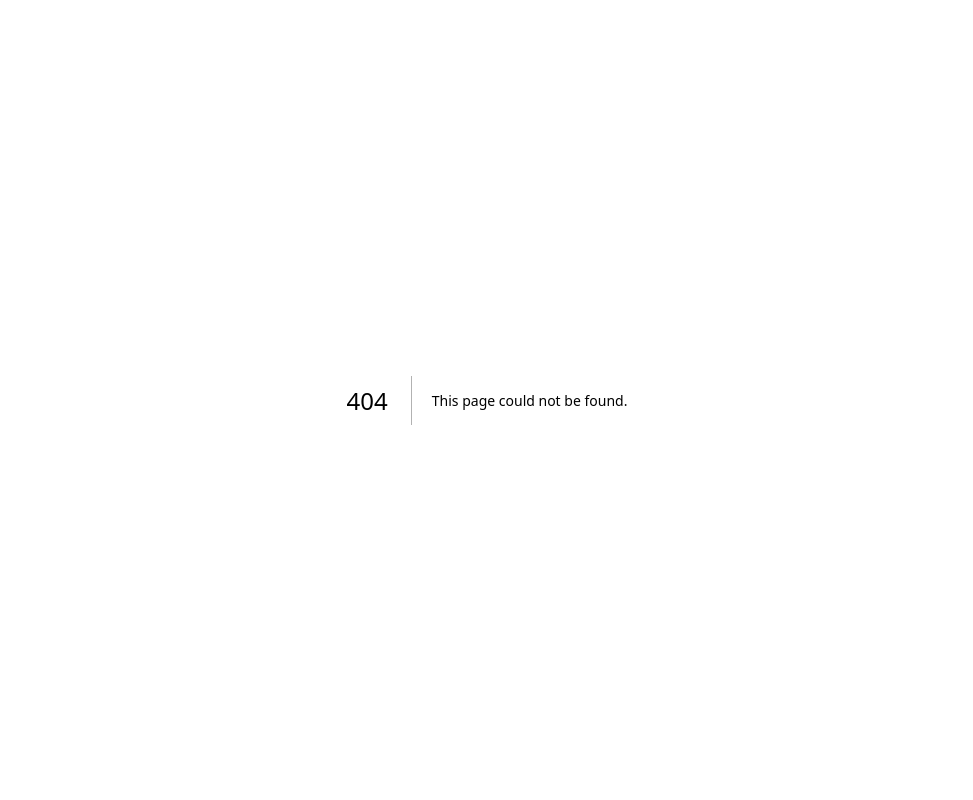
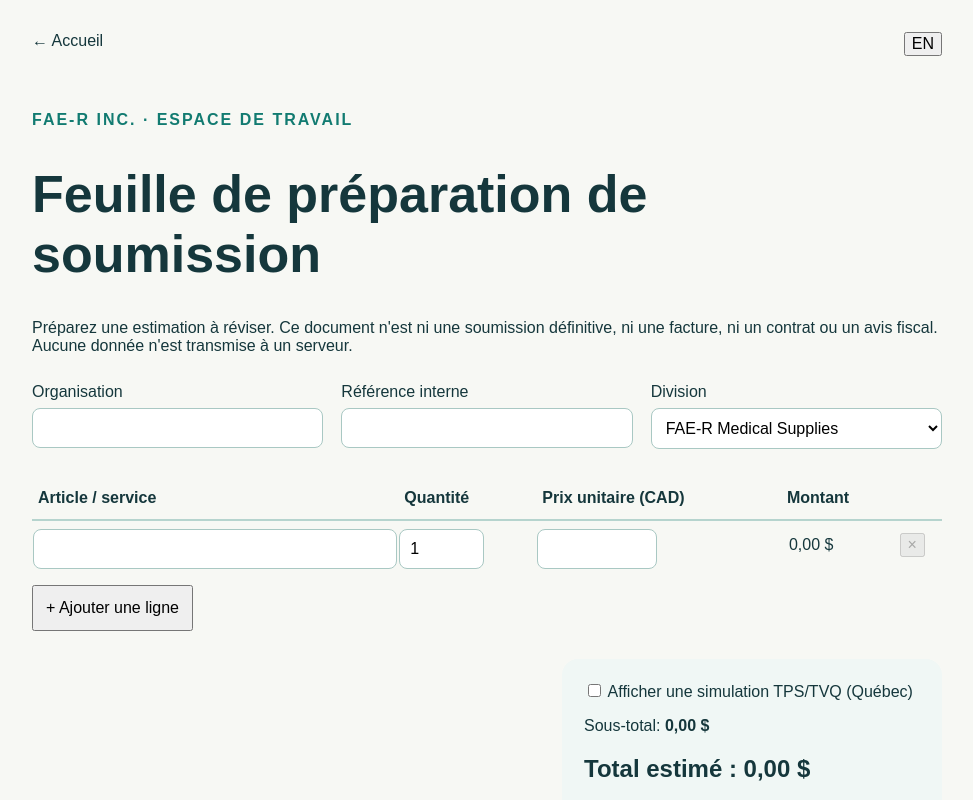
Before and after one commit to khalimouad/FAE-R, a Next.js app: page /operations/quotes in a window 1280 px wide. Before the commit this address had no page. Shown: the top 800 px of the page, without its empty margins (153-1126 px from the left). Built offline with nearby package versions, Linux system fonts and the light colour scheme.

Commit message:
Add bilingual client-side B2B quote worksheet with CSV and print export

```diff
--- /dev/null
+++ b/app/operations/quotes/page.tsx
@@ -0,0 +1,38 @@
+"use client";
+import {useEffect,useMemo,useState} from "react";
+import Link from "next/link";
+type Line={description:string;quantity:number;unitPrice:string};
+const currency=(n:number)=>new Intl.NumberFormat("fr-CA",{style:"currency",currency:"CAD"}).format(n);
+export default function QuoteBuilder(){
+ const [en,setEn]=useState(false),[organization,setOrganization]=useState(""),[reference,setReference]=useState(""),[division,setDivision]=useState("medical"),[taxes,setTaxes]=useState(false),[lines,setLines]=useState<Line[]>([{description:"",quantity:1,unitPrice:""}]),[notes,setNotes]=useState("");
+ useEffect(()=>{setEn(new URLSearchParams(window.location.search).get("lang")==="en")},[]);
+ const subtotal=useMemo(()=>lines.reduce((sum,line)=>sum+(Number(line.unitPrice)||0)*Math.max(0,Number(line.quantity)||0),0),[lines]);
+ const gst=taxes?Math.round(subtotal*.05*100)/100:0;
+ const qst=taxes?Math.round(subtotal*.09975*100)/100:0;
+ const total=subtotal+gst+qst;
+ const update=(i:number,patch:Partial<Line>)=>setLines(old=>old.map((l,j)=>j===i?{...l,...patch}:l));
+ const exportCsv=()=>{const rows=[["Description","Quantité","Prix unitaire (CAD)","Total (CAD)"],...lines.map(l=>[l.description,String(l.quantity),l.unitPrice,((Number(l.unitPrice)||0)*l.quantity).toFixed(2)]),["Sous-total","","",subtotal.toFixed(2)],["TPS (simulation)","","",gst.toFixed(2)],["TVQ (simulation)","","",qst.toFixed(2)],["TOTAL","","",total.toFixed(2)]];const csv="\ufeff"+rows.map(r=>r.map(v=>'"'+String(v).replaceAll('"','""')+'"').join(";")).join("\r\n");const url=URL.createObjectURL(new Blob([csv],{type:"text/csv;charset=utf-8"}));const a=document.createElement("a");a.href=url;a.download="faer-estimation.csv";a.click();URL.revokeObjectURL(url)};
+ return <main style={{maxWidth:950,margin:"auto",padding:"32px 20px 90px",fontFamily:"Arial,sans-serif",color:"#15373c"}}>
+ <div className="no-print" style={{display:"flex",justifyContent:"space-between"}}><Link href={`/?lang=${en?"en":"fr"}`}>← {en?"Home":"Accueil"}</Link><button onClick={()=>setEn(!en)}>{en?"FR":"EN"}</button></div>
+ <p style={{marginTop:55,color:"#127b71",letterSpacing:2,fontWeight:700}}>FAE-R INC. · {en?"INTERNAL WORKSPACE":"ESPACE DE TRAVAIL"}</p>
+ <h1 style={{fontSize:"clamp(32px,5vw,52px)"}}>{en?"Quotation worksheet":"Feuille de préparation de soumission"}</h1>
+ <p>{en?"Create a draft estimate for review. This is not a final quote, invoice, contract or tax advice. No data is sent to a server.":"Préparez une estimation à réviser. Ce document n'est ni une soumission définitive, ni une facture, ni un contrat ou un avis fiscal. Aucune donnée n'est transmise à un serveur."}</p>
+ <div style={{display:"grid",gridTemplateColumns:"repeat(auto-fit,minmax(220px,1fr))",gap:18,margin:"28px 0"}}>
+ <label>{en?"Organization":"Organisation"}<input value={organization} maxLength={120} onChange={e=>setOrganization(e.target.value)} style={field}/></label>
+ <label>{en?"Internal reference":"Référence interne"}<input value={reference} maxLength={60} onChange={e=>setReference(e.target.value)} style={field}/></label>
+ <label>{en?"Division":"Division"}<select value={division} onChange={e=>setDivision(e.target.value)} style={field}><option value="medical">FAE-R Medical Supplies</option><option value="training">Initials Flux</option></select></label>
+ </div>
+ <div style={{overflowX:"auto"}}><table style={{width:"100%",borderCollapse:"collapse",minWidth:600}}><thead><tr>{(en?["Item / service","Quantity","Unit price (CAD)","Amount",""]:["Article / service","Quantité","Prix unitaire (CAD)","Montant",""]).map((x,i)=><th key={i} style={{textAlign:"left",padding:"12px 6px",borderBottom:"2px solid #b6d4ce"}}>{x}</th>)}</tr></thead><tbody>{lines.map((l,i)=><tr key={i}><td><input aria-label={en?"Description":"Description"} style={field} value={l.description} onChange={e=>update(i,{description:e.target.value})} maxLength={200}/></td><td><input aria-label={en?"Quantity":"Quantité"} style={{...field,width:85}} type="number" min="0" max="100000" step="1" value={l.quantity} onChange={e=>update(i,{quantity:Math.max(0,Math.floor(Number(e.target.value)||0))})}/></td><td><input aria-label={en?"Unit price":"Prix unitaire"} style={{...field,width:120}} type="number" min="0" step=".01" value={l.unitPrice} onChange={e=>update(i,{unitPrice:e.target.value})}/></td><td style={{whiteSpace:"nowrap",padding:8}}>{currency((Number(l.unitPrice)||0)*l.quantity)}</td><td><button className="no-print" type="button" disabled={lines.length===1} onClick={()=>setLines(old=>old.filter((_,j)=>j!==i))} aria-label={en?"Remove line":"Supprimer la ligne"}>×</button></td></tr>)}</tbody></table></div>
+ <button className="no-print" type="button" onClick={()=>setLines(old=>[...old,{description:"",quantity:1,unitPrice:""}])} style={{marginTop:15,padding:12}}>{en?"+ Add line":"+ Ajouter une ligne"}</button>
+ <div style={{margin:"28px 0 0 auto",maxWidth:380,padding:22,background:"#f0f7f5",borderRadius:16}}>
+ <label className="no-print"><input type="checkbox" checked={taxes} onChange={e=>setTaxes(e.target.checked)}/> {en?"Show illustrative Quebec GST/QST calculation":"Afficher une simulation TPS/TVQ (Québec)"}</label>
+ <p>{en?"Subtotal":"Sous-total"}: <strong>{currency(subtotal)}</strong></p>{taxes&&<><p>TPS 5 % : {currency(gst)}</p><p>TVQ 9,975 % : {currency(qst)}</p></>}<h2>{en?"Estimated total":"Total estimé"} : {currency(total)}</h2>
+ </div>
+ <label style={{display:"block",marginTop:20}}>{en?"Notes / assumptions":"Notes / hypothèses"}<textarea style={{...field,minHeight:90}} value={notes} maxLength={2000} onChange={e=>setNotes(e.target.value)}/></label>
+ <p style={{fontSize:13}}>{en?"Tax simulation is optional and not a determination of registration, taxability or actual amounts. Validate pricing, taxes and conditions before sending anything to a customer.":"La simulation fiscale est facultative et ne détermine ni l'inscription aux taxes, ni l'assujettissement, ni les montants réels. Vérifiez les prix, taxes et conditions avant toute transmission à un client."}</p>
+ <div className="no-print" style={{display:"flex",flexWrap:"wrap",gap:12,marginTop:25}}><button onClick={()=>window.print()} style={button}>{en?"Print / save PDF":"Imprimer / enregistrer en PDF"}</button><button onClick={exportCsv} style={button}>{en?"Export CSV":"Exporter CSV"}</button></div>
+ <style>{`@media print {.no-print{display:none!important} body{background:white!important} input,textarea,select{border:0!important;appearance:none!important} main{max-width:none!important;padding:0!important}}`}</style>
+ </main>
+}
+const field={display:"block",width:"100%",boxSizing:"border-box" as const,padding:"10px",marginTop:7,border:"1px solid #a9c8c3",borderRadius:8,font:"inherit",background:"white"};
+const button={background:"#126b63",color:"white",border:0,borderRadius:10,padding:"13px 18px",cursor:"pointer"};
```
